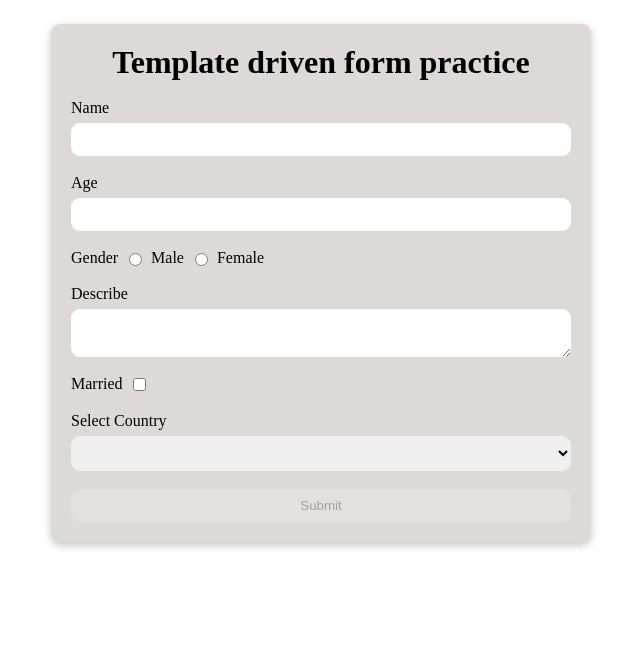
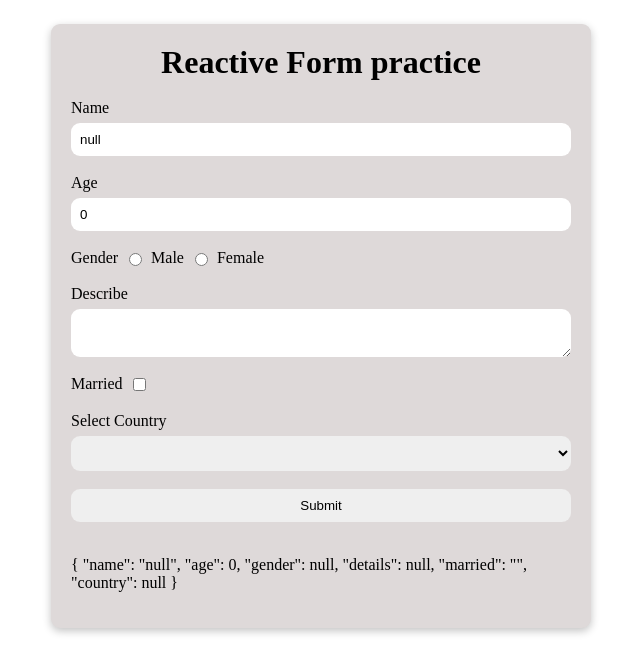
Before and after one commit to sudhansom/driving-test, an Angular app: page /reactive-form in a window 1280 px wide. Shown: the top 672 px of the page, without its empty margins (319-959 px from the left). Built offline with nearby package versions, Linux system fonts and the light colour scheme.

Commit message:
implement reactive form

```diff
--- a/src/app/views/reactive-form/reactive-form.component.html
+++ b/src/app/views/reactive-form/reactive-form.component.html
@@ -1,28 +1,28 @@
-<form #form="ngForm" (ngSubmit)="onSubmit(form)">
-  <h1>Template driven form practice</h1>
+<form [formGroup]="reactiveForm" (ngSubmit)="onSubmit()">
+  <h1>Reactive Form practice</h1>
   <label>Name
-    <input required ngModel name="name" #name="ngModel" type="text" />
+    <input name="name" formControlName="name" type="text" />
   </label>
   <label>Age
-    <input ngModel name="age" #age="ngModel" type="number" />
+    <input name="age" formControlName="age" type="number" />
   </label>
   <label class="gender">Gender
-    <input ngModel name="gender" value="male" #gender="ngModel" type="radio" />Male
-    <input ngModel name="gender" value="female" #gender="ngModel" type="radio" />Female
+    <input name="gender" value="male" formControlName="gender"  type="radio" />Male
+    <input name="gender" value="female" formControlName="gender" type="radio" />Female
   </label>
   <label>Describe
-    <textarea ngModel name="details" #details="ngModel" type="text" ></textarea>
+    <textarea name="details" formControlName="details" type="text" ></textarea>
   </label>
   <label class="gender">Married
-    <input ngModel name="married" value="Male" #married="ngModel" type="checkbox" />
+    <input ngModel name="married" formControlName="married" value="Male" type="checkbox" />
   </label>
   <label class="country">Select Country
-    <select ngModel name="country" value="country" #country="ngModel" type="">
+    <select name="country" formControlName="country" type="">
       <option value=""></option>
       <option *ngFor="let country of countries" [value]="country">{{country}}</option>
     </select>
   </label>
 
-  <button [ngClass]="form.valid?'active':'inactive'" [disabled]="!form.valid" type="submit">Submit</button>
-  <!-- <p>{{ form.value | json }}</p> -->
+  <button [ngClass]="reactiveForm.valid?'active':'inactive'" [disabled]="!reactiveForm.valid" type="submit">Submit</button>
+  <p>{{ reactiveForm.value | json }}</p>
 </form>
--- a/src/app/views/reactive-form/reactive-form.component.ts
+++ b/src/app/views/reactive-form/reactive-form.component.ts
@@ -1,4 +1,5 @@
 import { Component } from '@angular/core';
+import { FormGroup, FormControl, Validators } from '@angular/forms';
 
 
 
@@ -9,12 +10,19 @@ import { Component } from '@angular/core';
   //changeDetection: ChangeDetectionStrategy.OnPush,
 })
 export class ReactiveFormComponent  {
-  name='sudhan';
+  reactiveForm = new FormGroup({
+    name: new FormControl('null', Validators.required),
+    age: new FormControl(0),
+    gender: new FormControl(),
+    details: new FormControl(),
+    married: new FormControl(),
+    country: new FormControl(),
+  })
 
   countries = ['Nepal', 'Denmark', 'England', 'Norway', 'USA'];
 
-  onSubmit(form: any){
-    console.log(form.value);
-    form.reset();
+  onSubmit(){
+    console.log(this.reactiveForm.value);
+    this.reactiveForm.reset();
   }
 }
--- a/src/app/views/reactive-form/reactive-form.module.ts
+++ b/src/app/views/reactive-form/reactive-form.module.ts
@@ -1,7 +1,7 @@
 import { CommonModule } from "@angular/common";
 import { NgModule } from "@angular/core";
 import { RouterModule, Routes } from "@angular/router";
-import { FormsModule } from "@angular/forms";
+import { ReactiveFormsModule } from "@angular/forms";
 
 import { ReactiveFormComponent } from "./reactive-form.component";
 
@@ -21,7 +21,7 @@ const appRoutes: Routes = [
   imports: [
     CommonModule,
     RouterModule.forChild(appRoutes),
-    FormsModule,
+    ReactiveFormsModule,
   ],
   exports:[],
   providers: [],
```
